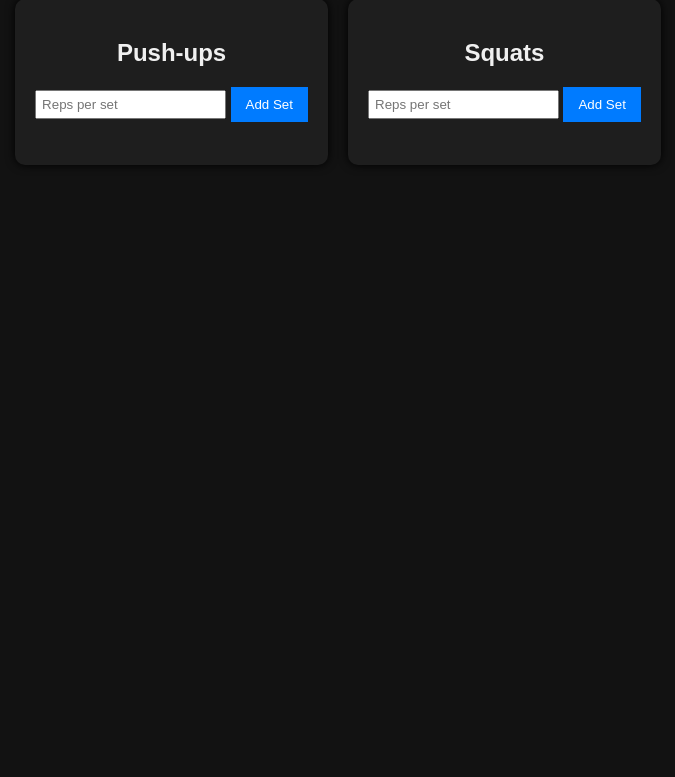
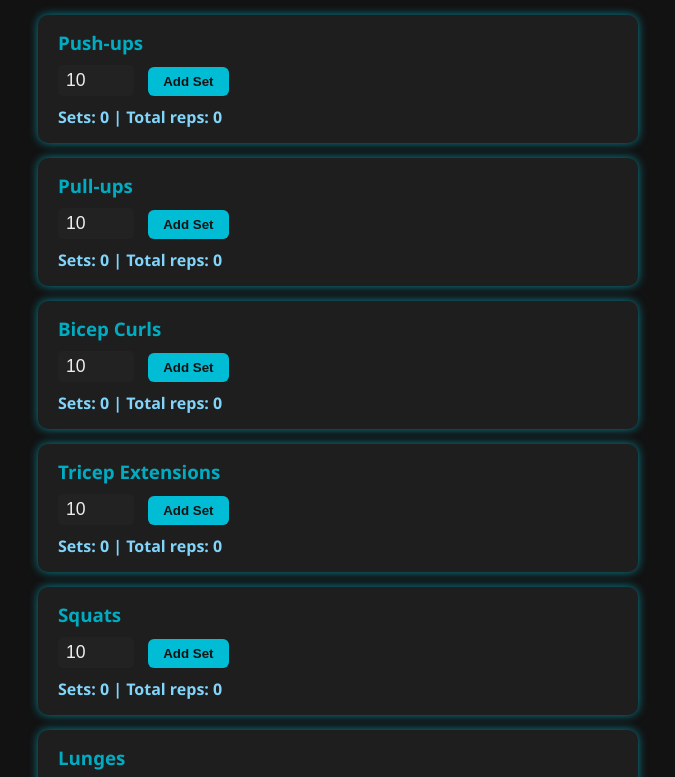
Before and after one commit to L3k3/leke-fitness, a website: page public/index.html in a window 1280 px wide. Shown: the part 109-886 px from the top of the page, without its empty margins (302-977 px from the left). Before the commit the page ends 800 px from the top, so only its background shows below. Drawn offline with Linux system fonts and the light colour scheme.

Commit message:
Initial commit - fitness tracker with localStorage persistence

```diff
--- a/public/app.js
+++ b/public/app.js
@@ -1,13 +1,49 @@
+const exercises = [
+  "Push-ups",
+  "Pull-ups",
+  "Bicep Curls",
+  "Tricep Extensions",
+  "Squats",
+  "Lunges"
+];
+
+const container = document.getElementById('exercises-container');
+
+exercises.forEach(name => {
+  const id = name.toLowerCase().replace(/\s+/g, '-');
+
+  const exerciseDiv = document.createElement('div');
+  exerciseDiv.classList.add('exercise');
+  exerciseDiv.dataset.exercise = id;
+
+  exerciseDiv.innerHTML = `
+    <h3>${name}</h3>
+    <input type="number" min="0" value="10" />
+    <button class="add-set">Add Set</button>
+    <div class="result">Sets: 0 | Total reps: 0</div>
+  `;
+
+  container.appendChild(exerciseDiv);
+});
+
+function updateResult(exerciseDiv) {
+  const input = exerciseDiv.querySelector('input');
+  const reps = parseInt(input.value, 10) || 0;
+  const sets = parseInt(localStorage.getItem(exerciseDiv.dataset.exercise + '_sets') || '0', 10);
+  const total = sets * reps;
+  const result = exerciseDiv.querySelector('.result');
+  result.textContent = `Sets: ${sets} | Total reps: ${total}`;
+}
+
+// Restore saved sets on load
+document.querySelectorAll('.exercise').forEach(updateResult);
+
 document.querySelectorAll('.add-set').forEach(button => {
   button.addEventListener('click', () => {
-    const parent = button.closest('.exercise');
-    const input = parent.querySelector('input');
-    const result = parent.querySelector('.result');
-    const reps = parseInt(input.value, 10) || 0;
-    let sets = parseInt(localStorage.getItem(parent.dataset.exercise + '_sets') || '0', 10);
+    const exerciseDiv = button.closest('.exercise');
+    let sets = parseInt(localStorage.getItem(exerciseDiv.dataset.exercise + '_sets') || '0', 10);
     sets++;
-    localStorage.setItem(parent.dataset.exercise + '_sets', sets);
-    const total = sets * reps;
-    result.textContent = `Sets: ${sets} | Total reps: ${total}`;
+    localStorage.setItem(exerciseDiv.dataset.exercise + '_sets', sets);
+    updateResult(exerciseDiv);
   });
 });
--- a/public/index.html
+++ b/public/index.html
@@ -2,27 +2,20 @@
 <html lang="en">
 <head>
   <meta charset="UTF-8" />
-  <meta name="viewport" content="width=device-width, initial-scale=1.0"/>
-  <link rel="manifest" href="/manifest.json" />
+  <meta name="viewport" content="width=device-width, initial-scale=1" />
+  <title>Leke Fitness Tracker</title>
+  <link rel="manifest" href="manifest.json" />
   <link rel="stylesheet" href="styles.css" />
-  <title>Leke Fitness</title>
 </head>
 <body>
-  <h1>Leke Fitness</h1>
-  <div class="container">
-    <div class="exercise" data-exercise="Push-ups">
-      <h2>Push-ups</h2>
-      <input type="number" placeholder="Reps per set" />
-      <button class="add-set">Add Set</button>
-      <p class="result"></p>
-    </div>
-    <div class="exercise" data-exercise="Squats">
-      <h2>Squats</h2>
-      <input type="number" placeholder="Reps per set" />
-      <button class="add-set">Add Set</button>
-      <p class="result"></p>
-    </div>
-  </div>
+  <h1>Leke Fitness Tracker</h1>
+  <div id="exercises-container"></div>
+
   <script src="app.js"></script>
+  <script>
+    if ('serviceWorker' in navigator) {
+      navigator.serviceWorker.register('service-worker.js');
+    }
+  </script>
 </body>
 </html>
--- a/public/styles.css
+++ b/public/styles.css
@@ -1,37 +1,69 @@
 body {
-  background: #121212;
-  color: #f0f0f0;
-  font-family: Arial, sans-serif;
-  text-align: center;
+  background-color: #121212;
+  color: #eee;
+  font-family: 'Segoe UI', Tahoma, Geneva, Verdana, sans-serif;
+  max-width: 600px;
+  margin: 20px auto;
+  padding: 10px;
 }
 
-.container {
-  display: flex;
-  gap: 20px;
-  justify-content: center;
-  margin-top: 50px;
+h1 {
+  text-align: center;
+  margin-bottom: 30px;
+  color: #00bcd4;
 }
 
 .exercise {
   background: #1e1e1e;
-  padding: 20px;
+  padding: 15px 20px;
   border-radius: 10px;
-  box-shadow: 0 0 10px #000;
+  margin-bottom: 15px;
+  box-shadow: 0 0 10px #00bcd4aa;
+  transition: background 0.3s ease;
 }
 
-input {
-  padding: 5px;
-  margin-bottom: 10px;
+.exercise:hover {
+  background: #333;
 }
 
-button {
-  background: #007bff;
-  color: #fff;
-  border: none;
-  padding: 10px 15px;
-  cursor: pointer;
+.exercise h3 {
+  margin: 0 0 10px 0;
+  color: #00acc1;
 }
 
-button:hover {
-  background: #0056b3;
+input[type=number] {
+  width: 60px;
+  font-size: 1.1em;
+  padding: 5px 8px;
+  border: none;
+  border-radius: 5px;
+  margin-right: 10px;
+  background-color: #222;
+  color: #eee;
 }
+
+input[type=number]:focus {
+  outline: 2px solid #00bcd4;
+  background-color: #333;
+}
+
+button.add-set {
+  background-color: #00bcd4;
+  border: none;
+  color: #121212;
+  font-weight: bold;
+  padding: 7px 15px;
+  border-radius: 6px;
+  cursor: pointer;
+  transition: background-color 0.25s ease;
+}
+
+button.add-set:hover {
+  background-color: #0097a7;
+}
+
+.result {
+  margin-top: 10px;
+  font-weight: 600;
+  color: #81d4fa;
+}
```
